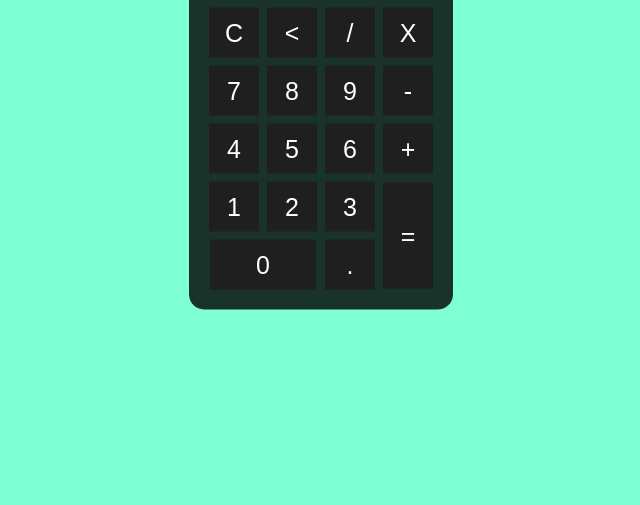
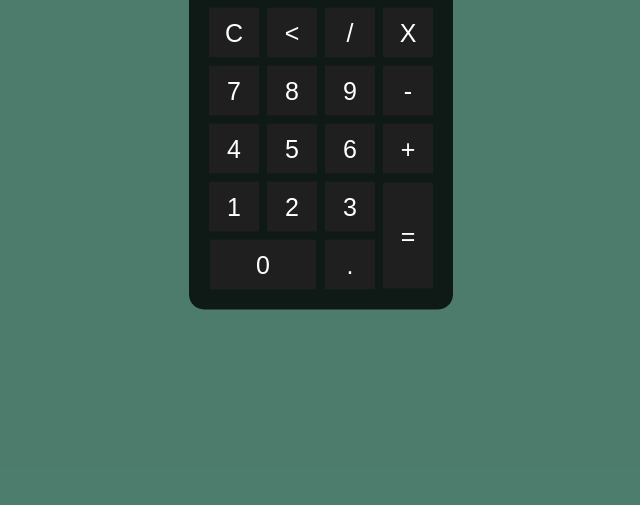
Before and after one commit to aucoliveira/CriptoDev-Calculadora, a plain HTML site: page index.html in a window 1280 px wide. Shown: the part 295-800 px from the top of the page, without its empty margins (319-959 px from the left). Drawn offline with Linux system fonts and the light colour scheme.

Commit message:
Atualizando o css

```diff
--- a/css/style.css
+++ b/css/style.css
@@ -3,7 +3,7 @@
     padding: 0;
 }
 .container {
-    background-color: aquamarine;
+    background-color: rgba(63, 114, 97, 0.925);
     height: 100vh;
     color: whitesmoke;
     text-align: center;
```
